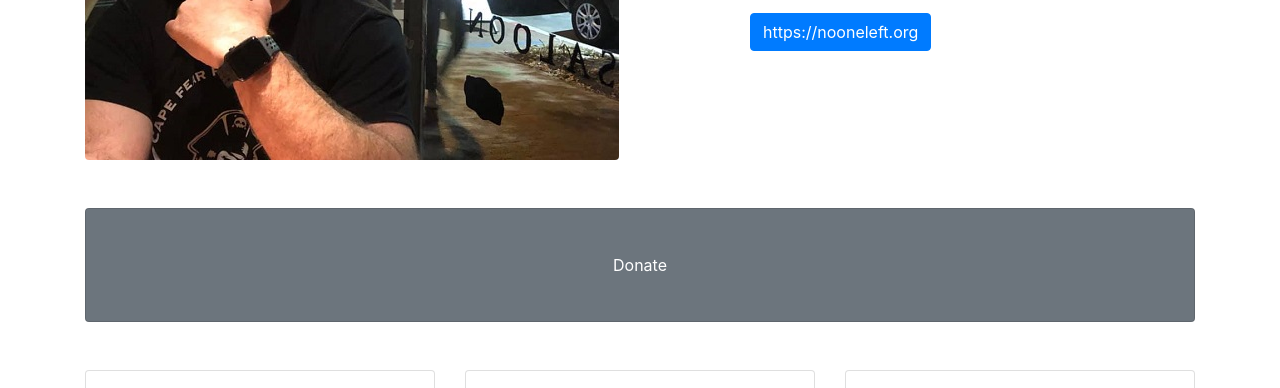
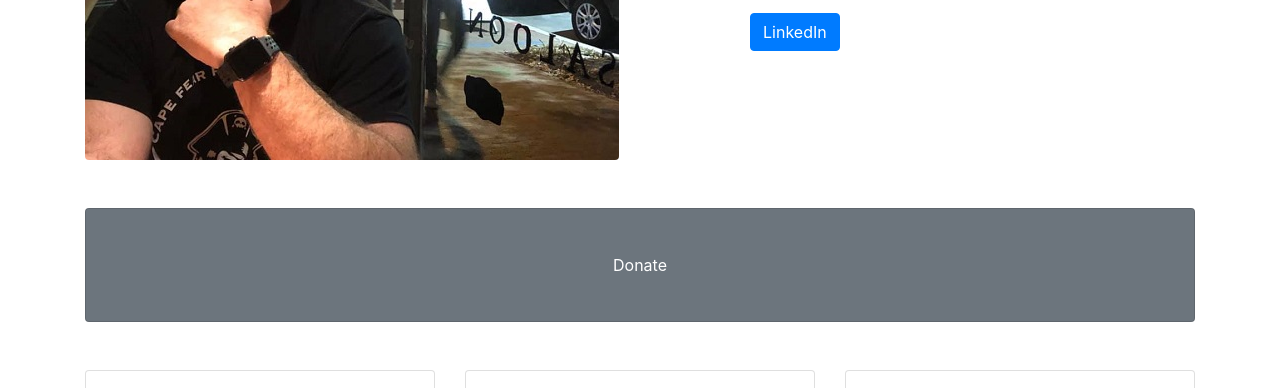
Before and after one commit to Br3auXChach0/fritzsleigher.github.io, a website: page index.html in a window 1280 px wide. Shown: the part 344-732 px from the top of the page. Drawn offline with Linux system fonts and the light colour scheme; files whose address does not match are found by name.

Commit message:
Update index.html

```diff
--- a/index.html
+++ b/index.html
@@ -60,7 +60,7 @@
       <div class="col-lg-5">
         <h1 class="font-weight-light">Fritz Sleigher</h1>
         <p>Welcome to my landing page! I hope you enjoy learning about my professional abilities and the things that make me, me. Enjoy!</p>
-        <a class="btn btn-primary" href="#">https://nooneleft.org</a>
+        <a class="btn btn-primary" href="linkedin.com/in/fritzsleigher">LinkedIn</a>
       </div>
       <!-- /.col-md-4 -->
     </div>
```
